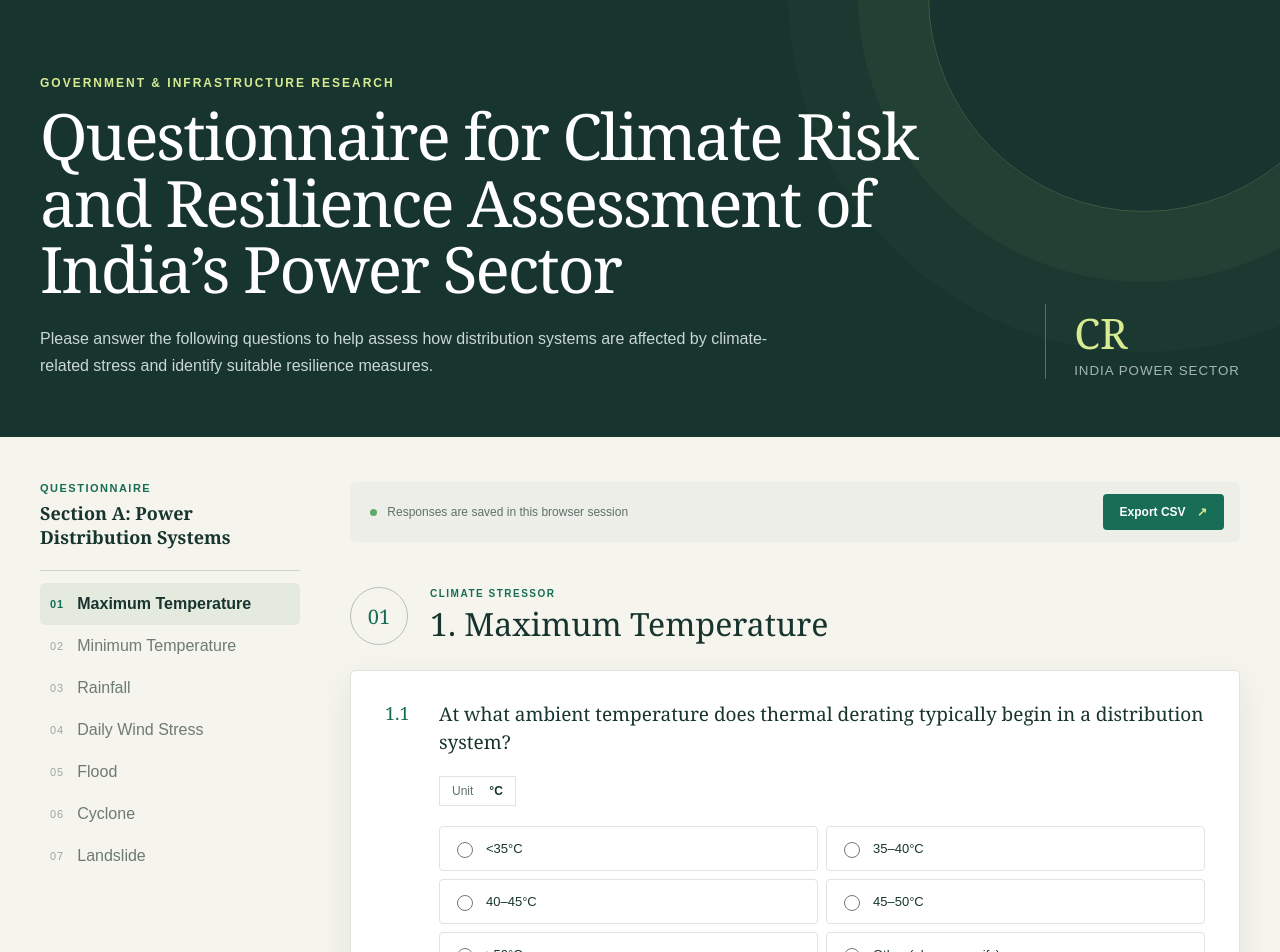
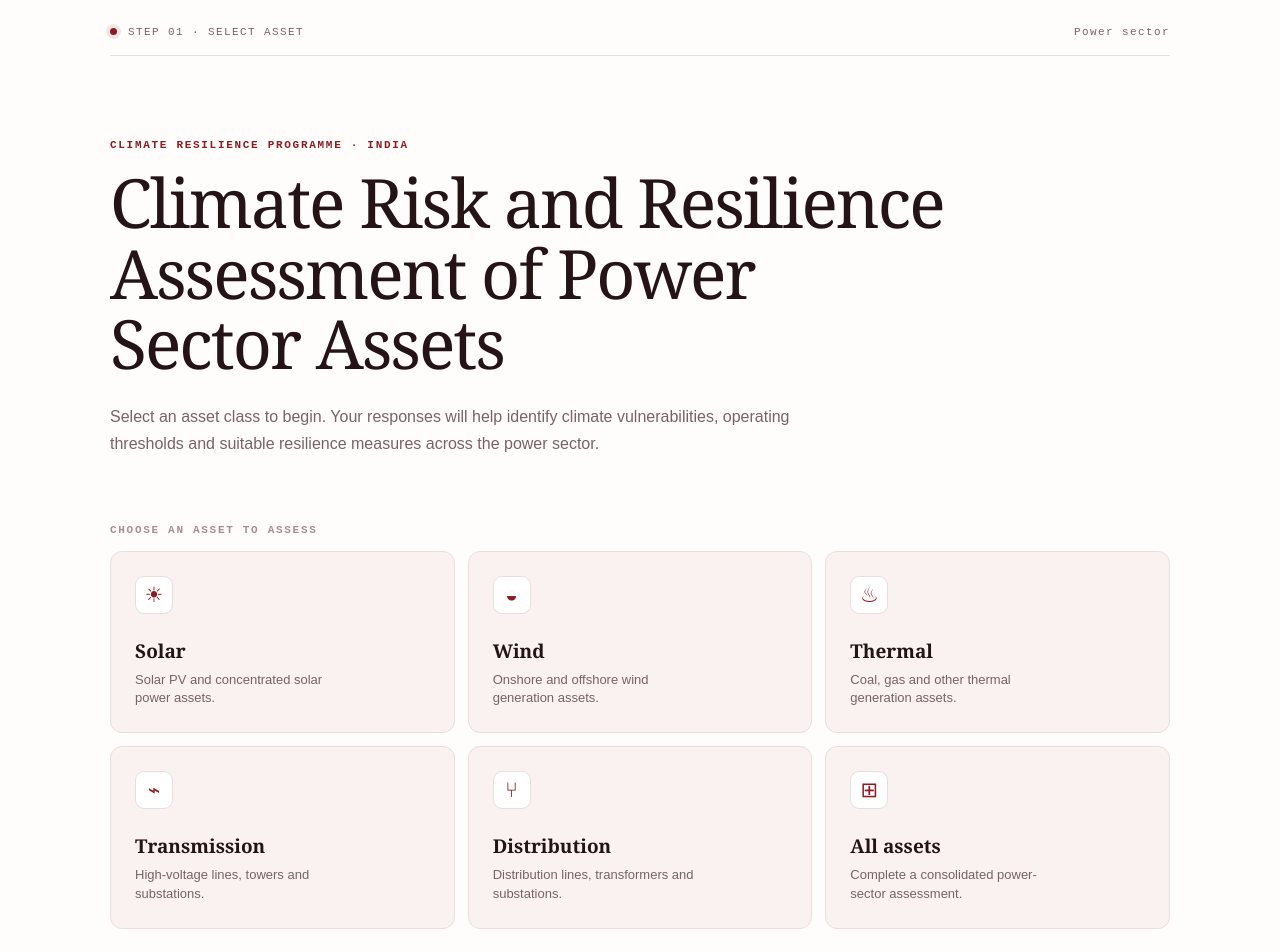
Before and after one commit to Malavikacpi/Project, a Next.js app: page / in a window 1280 px wide. Shown: the top 952 px of the page. Built offline with nearby package versions, Linux system fonts and the light colour scheme.

Commit message:
Build multi-step climate resilience assessment

```diff
--- a/app/layout.tsx
+++ b/app/layout.tsx
@@ -2,8 +2,8 @@ import type { Metadata } from "next";
 import "./globals.css";
 
 export const metadata: Metadata = {
-  title: "Climate Risk & Resilience Questionnaire",
-  description: "Climate risk assessment for India’s power distribution systems",
+  title: "Climate Risk and Resilience Assessment of Power Sector Assets",
+  description: "Climate risk and resilience assessment for India’s power sector assets",
 };
 
 export default function RootLayout({ children }: Readonly<{ children: React.ReactNode }>) {
--- a/components/QuestionnaireForm.tsx
+++ b/components/QuestionnaireForm.tsx
@@ -1,87 +1,87 @@
 "use client";
 
 import { useMemo, useState } from "react";
-import { downloadCsv } from "@/lib/csv";
 import type { MatrixQuestion, MeasuresQuestion, Question, Questionnaire } from "@/lib/types";
 
 type Answers = Record<string, string>;
+type Stage = "select" | "overview" | "questionnaire";
+
+const ASSETS = [
+  { id: "solar", name: "Solar", description: "Solar PV and concentrated solar power assets.", icon: "☀" },
+  { id: "wind", name: "Wind", description: "Onshore and offshore wind generation assets.", icon: "◒" },
+  { id: "thermal", name: "Thermal", description: "Coal, gas and other thermal generation assets.", icon: "♨" },
+  { id: "transmission", name: "Transmission", description: "High-voltage lines, towers and substations.", icon: "⌁" },
+  { id: "distribution", name: "Distribution", description: "Distribution lines, transformers and substations.", icon: "⑂" },
+  { id: "all", name: "All assets", description: "Complete a consolidated power-sector assessment.", icon: "⊞" },
+] as const;
 
 const key = (...parts: string[]) => parts.join("__");
+type FieldProps = { question: Question; answers: Answers; setAnswer: (name: string, value: string) => void };
 
 function ChoiceField({ question, answers, setAnswer }: FieldProps) {
+  if (question.type !== "choice") return null;
   const name = key(question.number, question.text);
-  if (question.type !== "choice") return null;
-  return (
-    <div className="choice-grid">
-      {question.options.map((option) => {
-        const id = key(name, option);
-        return (
-          <div className={answers[name] === option ? "choice selected" : "choice"} key={option}>
-            <label htmlFor={id}>
-              <input id={id} type="radio" name={name} value={option} checked={answers[name] === option}
-                onChange={(event) => setAnswer(name, event.target.value)} />
-              <span>{option}</span>
-            </label>
-            {option.startsWith("Other") && answers[name] === option && (
-              <input className="other-input" aria-label={`${question.number} other response`} placeholder="Please specify"
-                value={answers[key(name, "other")] ?? ""} onChange={(event) => setAnswer(key(name, "other"), event.target.value)} />
-            )}
-          </div>
-        );
-      })}
-    </div>
-  );
+  return <div className="choice-grid">{question.options.map((option) => {
+    const id = key(name, option);
+    return <div className={`choice ${answers[name] === option ? "selected" : ""}`} key={option}>
+      <label htmlFor={id}><input id={id} type="radio" name={name} value={option} checked={answers[name] === option} onChange={(e) => setAnswer(name, e.target.value)} /><span>{option}</span></label>
+      {option.startsWith("Other") && answers[name] === option && <input className="other-input" aria-label={`${question.number} other response`} placeholder="Please specify" value={answers[key(name, "other")] ?? ""} onChange={(e) => setAnswer(key(name, "other"), e.target.value)} />}
+    </div>;
+  })}</div>;
 }
-
-type FieldProps = { question: Question; answers: Answers; setAnswer: (name: string, value: string) => void };
 
 function MatrixField({ question, answers, setAnswer }: FieldProps) {
   if (question.type !== "matrix") return null;
   const q = question as MatrixQuestion;
-  return (
-    <div className="table-wrap"><table><thead><tr><th>{q.firstColumn}</th><th>Unit</th><th>Response (select one)</th></tr></thead>
-      <tbody>{q.rows.map((row) => {
-        const name = key(q.number, row.id);
-        return <tr key={row.id}><th scope="row">{row.label}</th><td>{row.unit}</td><td>
-          <select aria-label={`${q.number} ${row.label}`} value={answers[name] ?? ""} onChange={(e) => setAnswer(name, e.target.value)}>
-            <option value="">Select a response</option>{q.options.map((option) => <option key={option}>{option}</option>)}
-          </select>
-          {answers[name]?.startsWith("Other") && <input className="other-input" placeholder="Please specify" value={answers[key(name, "other")] ?? ""} onChange={(e) => setAnswer(key(name, "other"), e.target.value)} />}
-        </td></tr>;
-      })}</tbody></table></div>
-  );
+  return <div className="table-wrap"><table><thead><tr><th>{q.firstColumn}</th><th>Unit</th><th>Response (select one)</th></tr></thead><tbody>{q.rows.map((row) => {
+    const name = key(q.number, row.id);
+    return <tr key={row.id}><th scope="row">{row.label}</th><td>{row.unit}</td><td><select aria-label={`${q.number} ${row.label}`} value={answers[name] ?? ""} onChange={(e) => setAnswer(name, e.target.value)}><option value="">Select a response</option>{q.options.map((option) => <option key={option}>{option}</option>)}</select>{answers[name]?.startsWith("Other") && <input className="other-input" placeholder="Please specify" value={answers[key(name, "other")] ?? ""} onChange={(e) => setAnswer(key(name, "other"), e.target.value)} />}</td></tr>;
+  })}</tbody></table></div>;
 }
 
 function MeasuresField({ question, answers, setAnswer }: FieldProps) {
   if (question.type !== "measures") return null;
   const q = question as MeasuresQuestion;
-  return <div className="table-wrap"><table className="measures"><thead><tr><th>S.No.</th><th>Measure</th><th>Cost Range</th><th>Unit</th><th>{q.outcomeLabel}</th></tr></thead>
-    <tbody>{q.rows.map((row) => { const base = key(q.number, row.id); return <tr key={row.id}>
-      <td>{row.serial}</td><th scope="row">{row.custom ? <input aria-label={`${q.number} ${row.measure}`} placeholder={row.measure} value={answers[key(base, "measure")] ?? ""} onChange={(e) => setAnswer(key(base, "measure"), e.target.value)} /> : row.measure}</th>
-      <td><div className="cost"><input type="number" min="0" aria-label={`${row.measure} minimum cost`} placeholder="Minimum" value={answers[key(base, "minimum")] ?? ""} onChange={(e) => setAnswer(key(base, "minimum"), e.target.value)} /><input type="number" min="0" aria-label={`${row.measure} maximum cost`} placeholder="Maximum" value={answers[key(base, "maximum")] ?? ""} onChange={(e) => setAnswer(key(base, "maximum"), e.target.value)} /></div></td>
-      <td className="unit">{q.unit}</td><td><div className="percent"><input type="number" min="0" max="100" aria-label={`${row.measure} ${q.outcomeLabel}`} placeholder="0" value={answers[key(base, "outcome")] ?? ""} onChange={(e) => setAnswer(key(base, "outcome"), e.target.value)} /><span>%</span></div></td>
-    </tr>})}</tbody></table></div>;
+  return <div className="table-wrap"><table className="measures"><thead><tr><th>S.No.</th><th>Measure</th><th>Cost Range</th><th>Unit</th><th>{q.outcomeLabel}</th></tr></thead><tbody>{q.rows.map((row) => {
+    const base = key(q.number, row.id);
+    return <tr key={row.id}><td>{row.serial}</td><th scope="row">{row.custom ? <input aria-label={`${q.number} ${row.measure}`} placeholder={row.measure} value={answers[key(base, "measure")] ?? ""} onChange={(e) => setAnswer(key(base, "measure"), e.target.value)} /> : row.measure}</th><td><div className="cost"><input type="number" min="0" aria-label={`${row.measure} minimum cost`} placeholder="Minimum" value={answers[key(base, "minimum")] ?? ""} onChange={(e) => setAnswer(key(base, "minimum"), e.target.value)} /><input type="number" min="0" aria-label={`${row.measure} maximum cost`} placeholder="Maximum" value={answers[key(base, "maximum")] ?? ""} onChange={(e) => setAnswer(key(base, "maximum"), e.target.value)} /></div></td><td className="unit">{q.unit}</td><td><div className="percent"><input type="number" min="0" max="100" aria-label={`${row.measure} ${q.outcomeLabel}`} placeholder="0" value={answers[key(base, "outcome")] ?? ""} onChange={(e) => setAnswer(key(base, "outcome"), e.target.value)} /><span>%</span></div></td></tr>;
+  })}</tbody></table></div>;
 }
 
 export default function QuestionnaireForm({ questionnaire }: { questionnaire: Questionnaire }) {
+  const [stage, setStage] = useState<Stage>("select");
+  const [assetId, setAssetId] = useState<string>();
+  const [activeSection, setActiveSection] = useState(0);
   const [answers, setAnswers] = useState<Answers>({});
-  const [activeSection, setActiveSection] = useState(0);
+  const asset = ASSETS.find((item) => item.id === assetId);
+  const answered = useMemo(() => Object.values(answers).filter(Boolean).length, [answers]);
   const setAnswer = (name: string, value: string) => setAnswers((current) => ({ ...current, [name]: value }));
-  const answered = useMemo(() => Object.values(answers).filter(Boolean).length, [answers]);
-  const exportAnswers = () => downloadCsv(Object.entries(answers).map(([field, value]) => [field.replaceAll("__", " — "), value]));
+  const chooseAsset = (id: string) => { setAssetId(id); setStage("overview"); setActiveSection(0); window.scrollTo({ top: 0, behavior: "smooth" }); };
 
-  return <main>
-    <header className="hero"><div className="hero-inner"><div><p className="eyebrow">Government &amp; infrastructure research</p><h1>{questionnaire.title}</h1><p>{questionnaire.introduction}</p></div><div className="hero-mark" aria-hidden="true"><span>CR</span><small>India power sector</small></div></div></header>
-    <div className="shell">
-      <aside><div className="side-heading"><p>Questionnaire</p><strong>{questionnaire.sectionLabel}</strong></div><nav aria-label="Questionnaire sections">{questionnaire.sections.map((section, index) => <button className={index === activeSection ? "active" : ""} onClick={() => { setActiveSection(index); document.getElementById(`section-${section.number}`)?.scrollIntoView({ behavior: "smooth" }); }} key={section.number}><span>{section.number.padStart(2, "0")}</span>{section.title}</button>)}</nav></aside>
-      <section className="content"><div className="toolbar"><div><span className="status-dot" /> Responses are saved in this browser session</div><button className="export" onClick={exportAnswers}>Export CSV <span>↗</span></button></div>
-        {questionnaire.sections.map((section, index) => <section className="section" id={`section-${section.number}`} key={section.number} onMouseEnter={() => setActiveSection(index)}><div className="section-title"><span>{section.number.padStart(2, "0")}</span><div><p>Climate stressor</p><h2>{section.number}. {section.title}</h2></div></div>
-          {section.questions.map((question, qIndex) => <article className="question" key={`${question.number}-${qIndex}`}><div className="question-head"><span>{question.number}</span><div><h3>{question.text}</h3>{question.type === "choice" && <p className="unit-label">Unit <strong>{question.unit}</strong></p>}</div></div>
-            {question.type === "choice" && <ChoiceField question={question} answers={answers} setAnswer={setAnswer} />}{question.type === "matrix" && <MatrixField question={question} answers={answers} setAnswer={setAnswer} />}{question.type === "measures" && <MeasuresField question={question} answers={answers} setAnswer={setAnswer} />}
-          </article>)}</section>)}
-        <section className="section final"><div className="section-title"><span>08</span><div><p>Final details</p><h2>Comments &amp; respondent details</h2></div></div><article className="question"><label className="block-label" htmlFor="comments">Any other comments (Optional):</label><textarea id="comments" rows={6} value={answers.comments ?? ""} onChange={(e) => setAnswer("comments", e.target.value)} placeholder="Share any additional context or observations…" /></article><article className="question"><h3>Respondent Details (Optional)</h3><p className="hint">Please provide your name, organization, designation, and contact information before answering the questionnaire.</p><div className="details-grid">{["Name","Organization","Contact","Date"].map((label) => <label key={label}>{label}<input type={label === "Date" ? "date" : "text"} value={answers[`respondent_${label.toLowerCase()}`] ?? ""} onChange={(e) => setAnswer(`respondent_${label.toLowerCase()}`, e.target.value)} /></label>)}</div></article>
-        <div className="finish"><div><strong>{answered}</strong><span> responses entered</span></div><button className="export large" onClick={exportAnswers}>Download responses as CSV ↗</button></div></section>
-      </section>
-    </div>
+  return <main className="app-shell">
+    <div className="status-strip"><div><span className="status-dot" />STEP {stage === "select" ? "01 · SELECT ASSET" : stage === "overview" ? "02 · REVIEW QUESTIONNAIRE" : "03 · ASSESSMENT"}</div><span>{asset ? asset.name : "Power sector"}</span></div>
+
+    {stage === "select" && <section className="stage front-stage">
+      <header className="landing-hero"><p className="eyebrow">Climate resilience programme · India</p><h1>Climate Risk and Resilience Assessment of Power Sector Assets</h1><p>Select an asset class to begin. Your responses will help identify climate vulnerabilities, operating thresholds and suitable resilience measures across the power sector.</p></header>
+      <p className="section-label">Choose an asset to assess</p>
+      <div className="asset-grid">{ASSETS.map((item) => <button className="asset-card" key={item.id} onClick={() => chooseAsset(item.id)}><span className="asset-icon" aria-hidden="true">{item.icon}</span><strong>{item.name}</strong><small>{item.description}</small><span className="card-arrow">↗</span></button>)}</div>
+    </section>}
+
+    {stage === "overview" && asset && <section className="stage overview-stage">
+      <button className="back-link" onClick={() => setStage("select")}>← Change asset</button>
+      <div className="overview-hero"><span className="large-icon">{asset.icon}</span><div><p className="eyebrow">{asset.name} asset questionnaire</p><h1>{asset.name} climate risk assessment</h1><p>{questionnaire.introduction}</p></div></div>
+      <div className="overview-card"><div><p className="section-label">Questionnaire sections</p><h2>What you’ll be asked</h2><p>Work through each climate stressor. Questions retain their original numbering, units, response choices and assessment tables.</p></div><ol>{questionnaire.sections.map((section) => <li key={section.number}><span>{section.number.padStart(2, "0")}</span>{section.title}</li>)}</ol></div>
+      <div className="continue-row"><span>7 sections · responses stay in this session</span><button className="primary" onClick={() => setStage("questionnaire")}>Start questionnaire →</button></div>
+    </section>}
+
+    {stage === "questionnaire" && asset && <section className="stage questionnaire-stage">
+      <button className="back-link" onClick={() => setStage("overview")}>← Questionnaire overview</button>
+      <header className="questionnaire-header"><div><p className="eyebrow">{asset.name} assessment</p><h1>{questionnaire.title}</h1></div><div className="response-count"><strong>{answered}</strong><span>responses entered</span></div></header>
+      <nav className="tab-strip" aria-label="Questionnaire sections">{questionnaire.sections.map((section, index) => <button key={section.number} className={activeSection === index ? "active" : ""} onClick={() => setActiveSection(index)}><span>{section.number.padStart(2, "0")}</span>{section.title}</button>)}</nav>
+      {questionnaire.sections[activeSection] && <section className="question-section" key={questionnaire.sections[activeSection].number}><div className="section-heading"><span>{questionnaire.sections[activeSection].number.padStart(2, "0")}</span><div><p>Climate stressor</p><h2>{questionnaire.sections[activeSection].number}. {questionnaire.sections[activeSection].title}</h2></div></div>
+        {questionnaire.sections[activeSection].questions.map((question, index) => <article className="question" key={`${question.number}-${index}`}><div className="question-head"><span>{question.number}</span><div><h3>{question.text}</h3>{question.type === "choice" && <p className="unit-label">Unit <strong>{question.unit}</strong></p>}</div></div><ChoiceField question={question} answers={answers} setAnswer={setAnswer} /><MatrixField question={question} answers={answers} setAnswer={setAnswer} /><MeasuresField question={question} answers={answers} setAnswer={setAnswer} /></article>)}
+        <div className="section-actions"><button className="ghost" disabled={activeSection === 0} onClick={() => setActiveSection((i) => i - 1)}>← Previous</button><span>Section {activeSection + 1} of {questionnaire.sections.length}</span><button className="primary" disabled={activeSection === questionnaire.sections.length - 1} onClick={() => { setActiveSection((i) => i + 1); window.scrollTo({ top: 0, behavior: "smooth" }); }}>Next section →</button></div>
+      </section>}
+    </section>}
   </main>;
 }
```
Also changed, not shown: app/globals.css.
